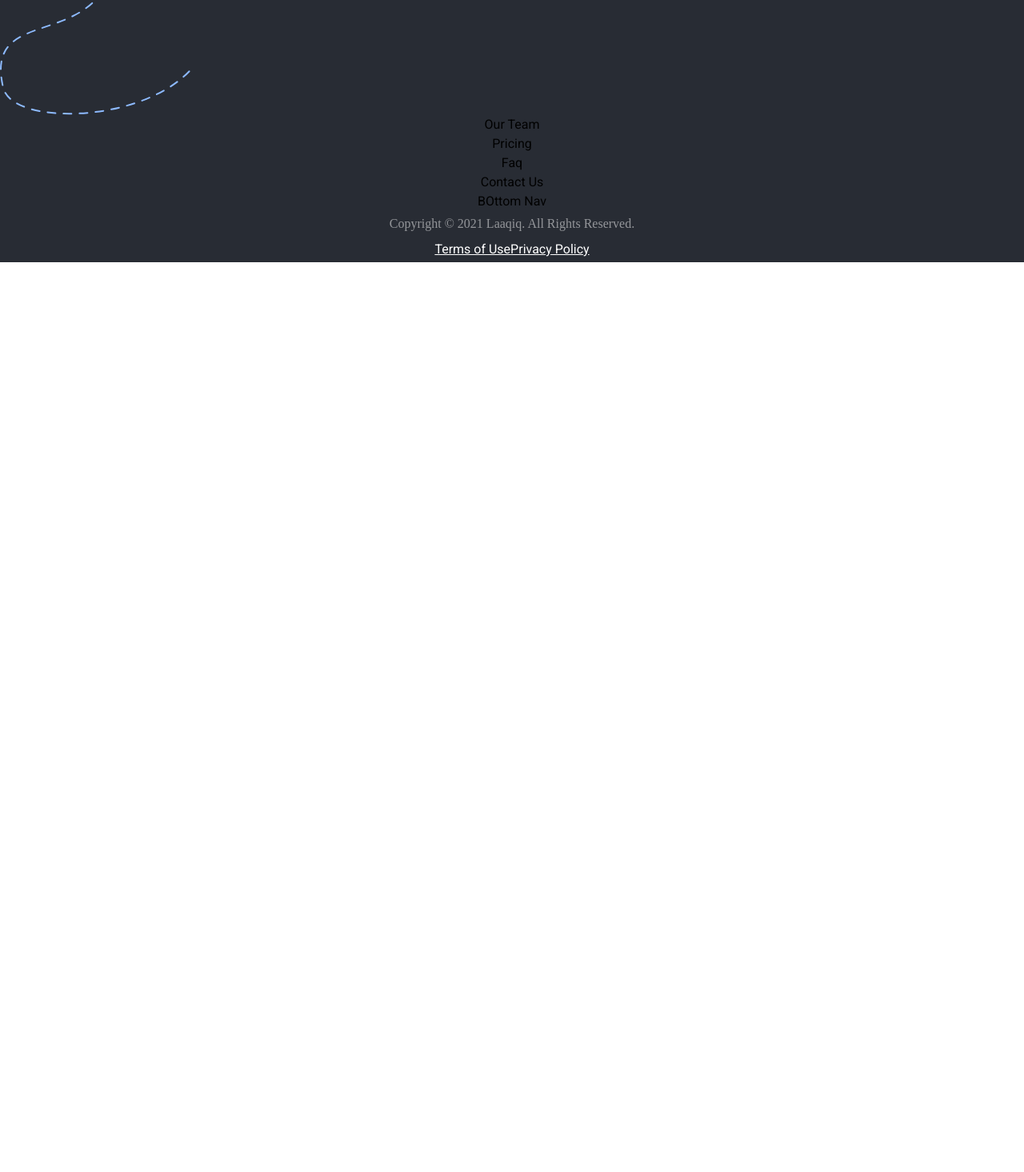
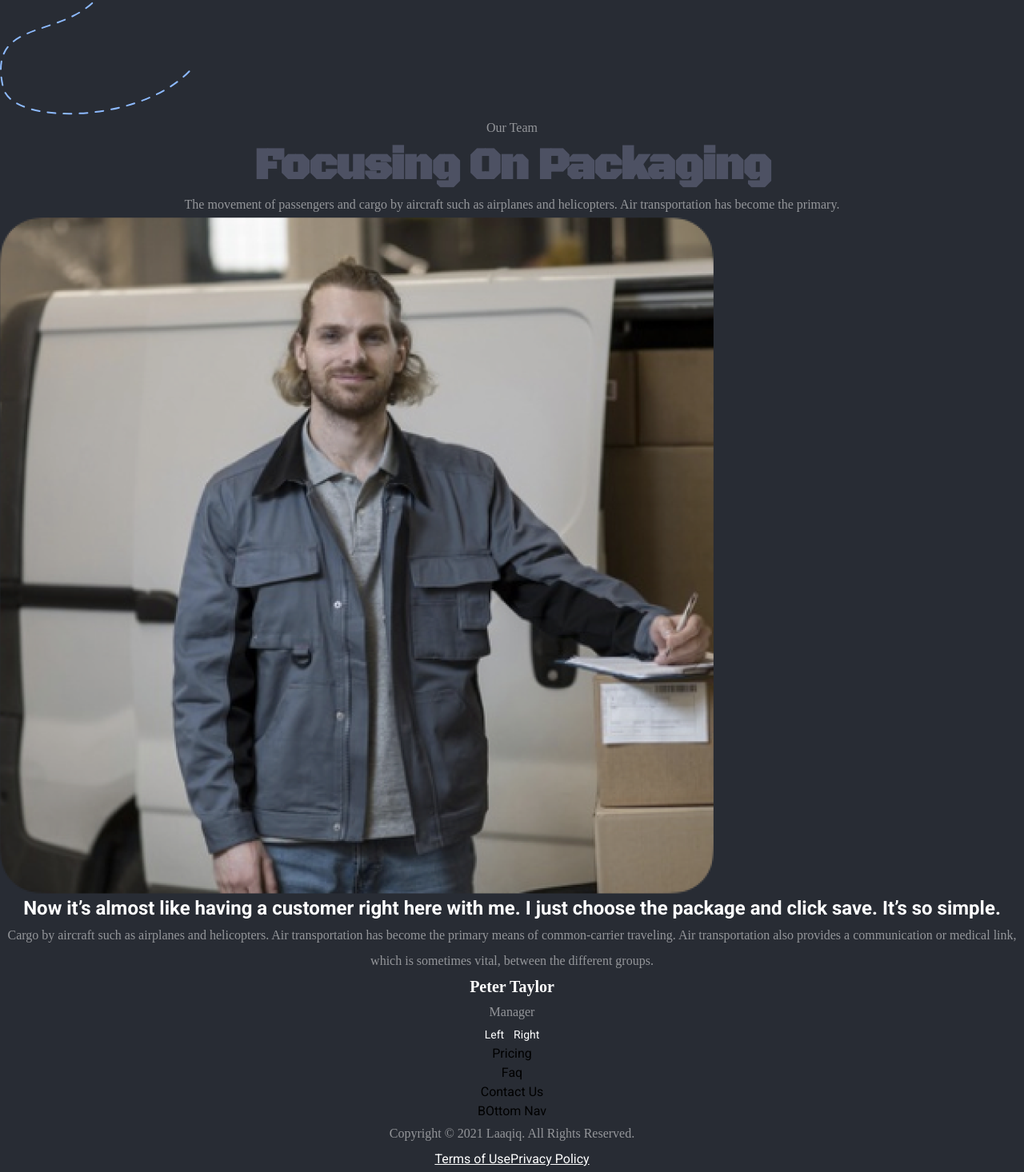
Before and after one commit to PiotrAdamowicz/Prograffing-task, a React (Create React App) app: page / in a window 1280 px wide. Shown: the part 6180-7646 px from the top of the page at 80% size. Before the commit the page ends 6508 px from the top, so only its background shows below. Built offline with nearby package versions, Linux system fonts and the light colour scheme.

Commit message:
Team HTML added

```diff
--- a/src/App.js
+++ b/src/App.js
@@ -4,6 +4,7 @@ import Footer from "./components/layout/Footer";
 import Header from "./components/layout/Header";
 import About from "./components/layout/About";
 import Service from "./components/layout/Service";
+import Team from "./components/layout/Team";
 
 function App() {
   return (
@@ -12,9 +13,7 @@ function App() {
       <Header />
       <About />
       <Service />
-      <section id="team" className="team">
-        Our Team
-      </section>
+      <Team />
       <section id="pricing" className="pricing">
         Pricing
       </section>
--- /dev/null
+++ b/src/components/layout/Team.js
@@ -0,0 +1,33 @@
+import React from "react";
+import ArticleE from "../utils/ArticleE";
+import ManagerPic from "../../images/kierowca.png";
+
+const data = {
+  block: "slider",
+  title:
+    "Now it’s almost like having a customer right here with me. I just choose the package and click save. It’s so simple.",
+  element: "slider__article",
+  text1:
+    "Cargo by aircraft such as airplanes and helicopters. Air transportation has become the primary means of common-carrier traveling. Air transportation also provides a communication or medical link, which is sometimes vital, between the different groups.",
+  text2: "Peter Taylor",
+  text3: "Manager",
+};
+
+export default function Team() {
+  return (
+    <section id="team" className="team">
+      <p className="team__sectionName">Our Team</p>
+      <h2 className="team__title">Focusing On Packaging</h2>
+      <p className="team__text">
+        The movement of passengers and cargo by aircraft such as airplanes and
+        helicopters. Air transportation has become the primary.
+      </p>
+      <aside className="team__slider">
+        <img className="slider__person" src={ManagerPic} alt="person" />
+        <ArticleE data={data} />
+        <button className="slider__left">Left</button>
+        <button className="slider__right">Right</button>
+      </aside>
+    </section>
+  );
+}
--- /dev/null
+++ b/src/components/utils/ArticleE.js
@@ -0,0 +1,13 @@
+import React from "react";
+
+export default function ArticleB(props) {
+  const { title, element, text1, text2, text3, block, id } = props.data;
+  return (
+    <article id={id} className={`${block}__${element}`}>
+      <h4 className={`${block}__title`}>{title}</h4>
+      <p>{text1}</p>
+      <h5 className={`${block}__name`}>{text2}</h5>
+      <p className={`${block}__position`}>{text3}</p>
+    </article>
+  );
+}
```
